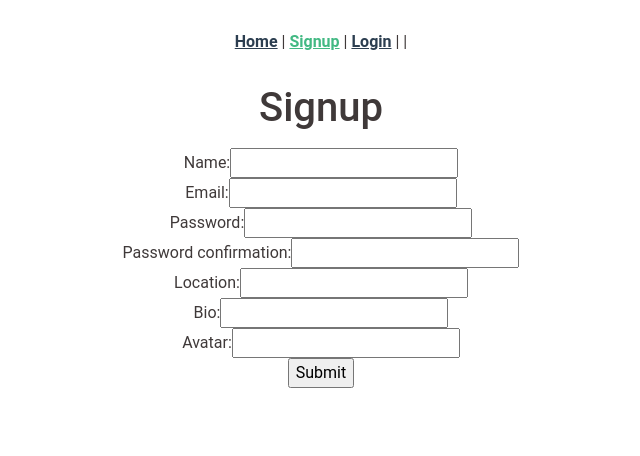
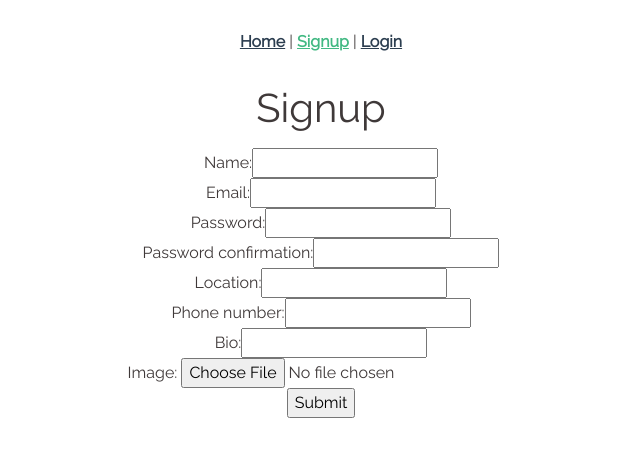
Before and after one commit to michaelrmartin/social-wine-frontend, a Vue app: page /signup in a window 1280 px wide. Shown: the top 456 px of the page, without its empty margins (319-959 px from the left). Built offline with nearby package versions, Linux system fonts and the light colour scheme.

Commit message:
Monday night stable commit

```diff
--- a/src/App.vue
+++ b/src/App.vue
@@ -1,14 +1,13 @@
 <template>
   <nav>
-    <router-link to="/">Home</router-link>
+    <router-link v-if="!isLoggedIn" to="/">Home</router-link>
+    <router-link v-if="isLoggedIn" to="/wines">Home</router-link>
     |
     <router-link v-if="!isLoggedIn" to="/signup">Signup</router-link>
+    <router-link v-if="isLoggedIn" to="/users">Epicures</router-link>
     |
     <router-link v-if="!isLoggedIn" to="/login">Login</router-link>
-    |
     <router-link v-if="isLoggedIn" to="/logout">Logout</router-link>
-    |
-    <router-link v-if="isLoggedIn" to="/user_wines">User Wines</router-link>
   </nav>
   <router-view />
 </template>
@@ -30,7 +29,7 @@ export default {
 
 <style>
 #app {
-  font-family: Roboto, Helvetica, Arial, sans-serif;
+  font-family: "Raleway", Helvetica, Arial, sans-serif;
   -webkit-font-smoothing: antialiased;
   -moz-osx-font-smoothing: grayscale;
   text-align: center;
--- a/src/views/SignupView.vue
+++ b/src/views/SignupView.vue
@@ -4,16 +4,46 @@ import axios from "axios";
 export default {
   data: function () {
     return {
-      newUserParams: {},
+      name: "",
+      email: "",
+      password: "",
+      password_confirmation: "",
+      bio: "",
+      location: "",
+      imageFile: "",
+      phone: "",
       errors: [],
     };
   },
   methods: {
+    setFile: function (event) {
+      if (event.target.files.length > 0) {
+        this.imageFile = event.target.files[0];
+      }
+    },
     submit: function () {
+      var formData = new FormData();
+      formData.append("name", this.name);
+      formData.append("email", this.email);
+      formData.append("password", this.password);
+      formData.append("password_confirmation", this.password_confirmation);
+      formData.append("bio", this.bio);
+      formData.append("location", this.location);
+      formData.append("phone", this.phone);
+      formData.append("image_file", this.imageFile);
+
       axios
-        .post("/users", this.newUserParams)
+        .post("/users", formData)
         .then((response) => {
           console.log(response.data);
+          this.name = "";
+          this.email = "";
+          this.password = "";
+          this.password_confirmation = "";
+          this.bio = "";
+          this.location = "";
+          this.imageFile = "";
+          this.phone = "";
           this.$router.push("/login");
         })
         .catch((error) => {
@@ -33,31 +63,35 @@ export default {
       </ul>
       <div>
         <label>Name:</label>
-        <input type="text" v-model="newUserParams.name" />
+        <input type="text" v-model="name" />
       </div>
       <div>
         <label>Email:</label>
-        <input type="email" v-model="newUserParams.email" />
+        <input type="email" v-model="email" />
       </div>
       <div>
         <label>Password:</label>
-        <input type="password" v-model="newUserParams.password" />
+        <input type="password" v-model="password" />
       </div>
       <div>
         <label>Password confirmation:</label>
-        <input type="password" v-model="newUserParams.password_confirmation" />
+        <input type="password" v-model="password_confirmation" />
       </div>
       <div>
         <label>Location:</label>
-        <input type="text" v-model="newUserParams.location" />
+        <input type="text" v-model="location" />
+      </div>
+      <div>
+        <label>Phone number:</label>
+        <input type="text" v-model="phone" />
       </div>
       <div>
         <label>Bio:</label>
-        <input type="text" v-model="newUserParams.bio" />
+        <input type="text" v-model="bio" />
       </div>
       <div>
-        <label>Avatar:</label>
-        <input type="text" v-model="newUserParams.photo_url" />
+        Image:
+        <input type="file" v-on:change="setFile($event)" ref="fileInput" />
       </div>
       <input type="submit" value="Submit" />
     </form>
```
